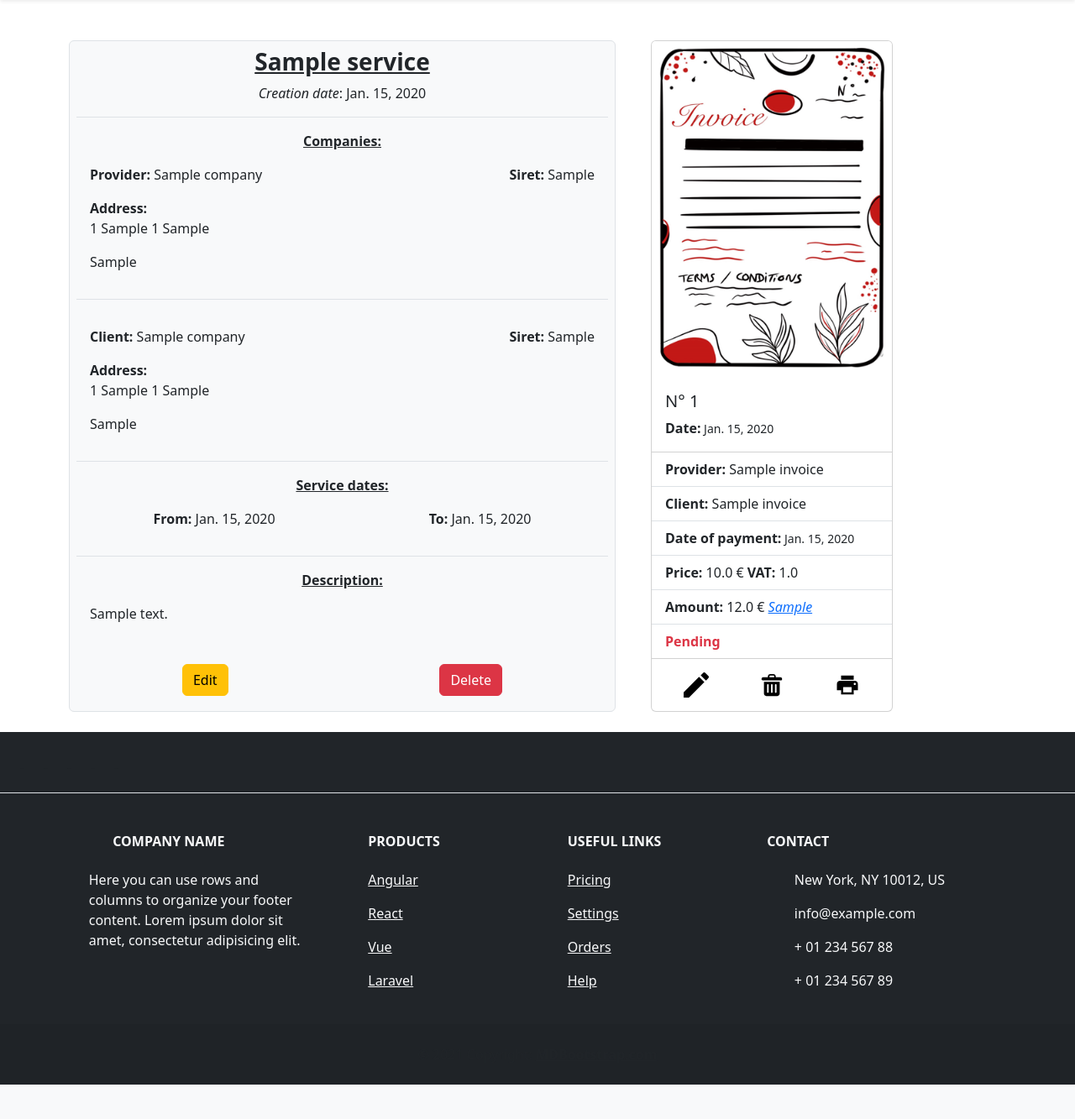
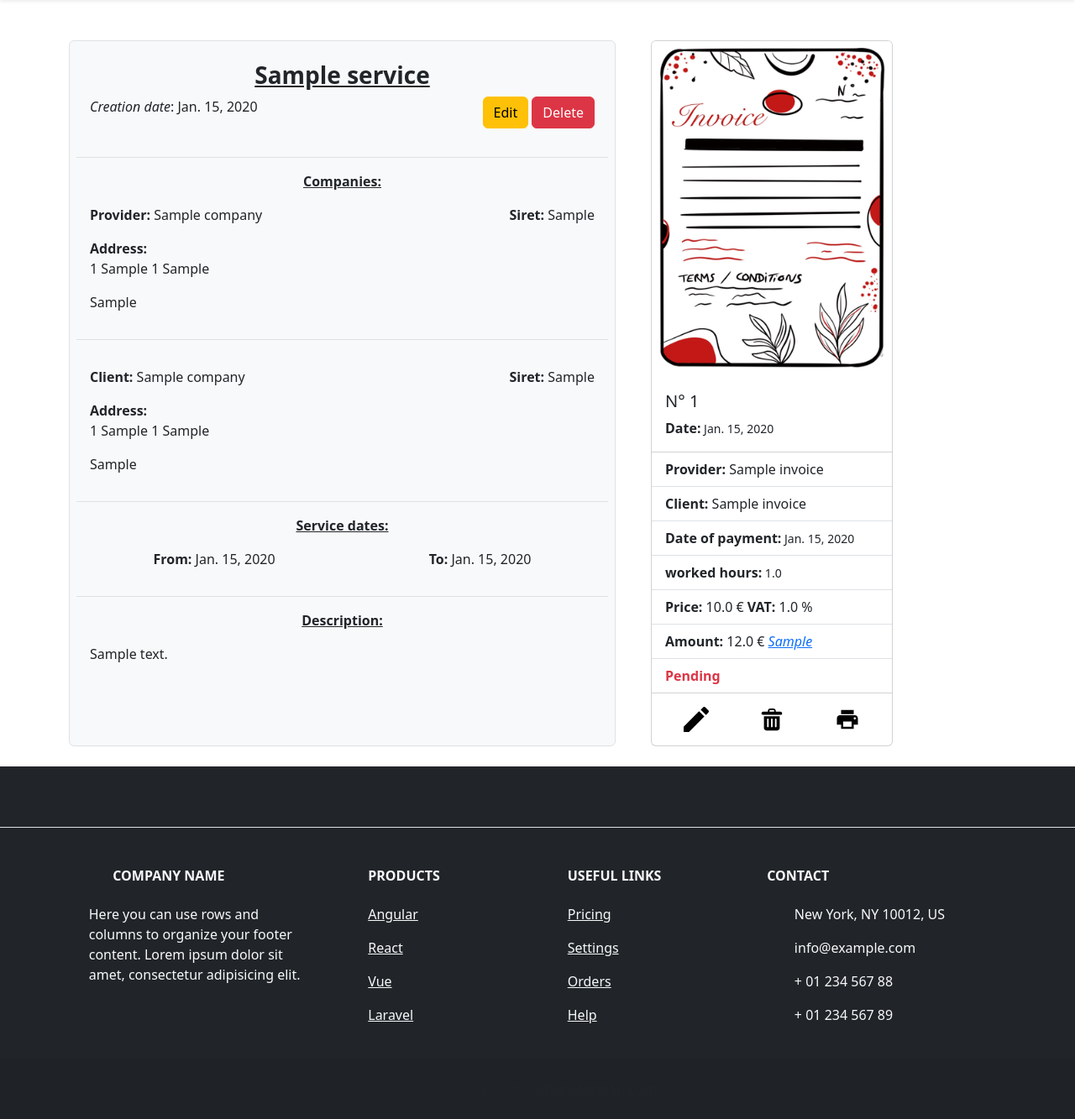
Before and after one commit to Mambroise/Invocing_app, a Django app: page /en/show_service/1/ in a window 1280 px wide. Shown: the part 56-1389 px from the top of the page at 84% size. Before the commit the page ends 1348 px from the top, so only its background shows below. Run offline with Django 5.2, Linux system fonts and the light colour scheme; a user stored in the database is signed in; tables that the repository leaves empty hold one stand-in row (values such as "Sample post"); data that the repository does not hold is empty.

Commit message:
update service second part

```diff
--- a/Django project/facturasieli/templates/facturasieli/service/service.html
+++ b/Django project/facturasieli/templates/facturasieli/service/service.html
@@ -39,7 +39,7 @@
             <div class="d-flex justify-content-center mt-4">
                 <div class="w-100">
                     <a href="{% url 'facturasieli:service_form' %}" class="btn btn-warning mb-4">{% translate 'New service' %}</a>
-                    <table class="table table-striped">
+                    <table class="table table-hover">
                         <thead>
                           <tr>
                             <th scope="col">{% translate 'Title' %}</th>
@@ -79,7 +79,7 @@
         <div class="mt-4">
             <div class="d-flex justify-content-center mt-4">
                 <div class="w-100">
-                    <table class="table table-striped">
+                    <table class="table table-hover">
                         <thead>
                           <tr>
                             <th scope="col">{% translate 'Title' %}</th>
--- a/Django project/facturasieli/templates/facturasieli/service/service_form.html
+++ b/Django project/facturasieli/templates/facturasieli/service/service_form.html
@@ -27,7 +27,7 @@
     <div class="d-flex justify-content-center mt-4">
         <div>
             <a href="{% url 'facturasieli:service' request.profile.id %}" class="btn btn-warning mb-4">{% translate 'Back' %}</a>
-            <form action="{% url 'facturasieli:service_form' %}" method="post">
+            <form method="post">
                 {% csrf_token %}
                 {{form.as_p}}
                 <button type="submit" class="btn btn-success" value="List">{% translate 'Create' %}</button>
--- a/Django project/facturasieli/templates/facturasieli/service/show_service.html
+++ b/Django project/facturasieli/templates/facturasieli/service/show_service.html
@@ -14,7 +14,7 @@
 {% block content %}
     <!-- display messages -->
     {% if messages %}
-    <div class="messages">
+    <div class="messages mt-3">
         {% for message in messages %}
         <div class="alert {% if message.tags %}alert-{{ message.tags }}{% endif %}" role="alert">
             {{ message }}
@@ -28,8 +28,21 @@
         <div class="row">
             <!-- service side -->
             <div class="col-7 p-2 border border-1 border-opacity-25 rounded-2 bg-body-tertiary">
+              <div class="p-3">
+
                 <h3 class="text-center"><u><strong>{{ service.title|capfirst }}</strong></u></h3>
-                <p class="text-center"><i>{% translate 'Creation date' %}</i>: {{ service.issue_date }}</p>
+                {% if service.company_client.id == request.profile.company.id %}
+                <div class="float-end">
+                    <a href="{% url 'facturasieli:update_service' service.id %}" class="btn btn-warning" >{% translate 'Edit' %}
+                    </a>
+                    <a href="{% url 'facturasieli:delete_service' service.id %}"
+                    class="btn btn-danger"
+                    onclick="return confirm(`{% translate 'Do you really want to delete the service' %} ?`)">{% translate 'Delete' %}
+                    </a>
+                </div>
+                {% endif %}
+                  <p><i>{% translate 'Creation date' %}</i>: {{ service.issue_date }}</p>
+              </div>
                 <div class="border-top border-bottom my-3 p-3">
                     <p class="text-center"><strong><u>{% translate 'Companies:' %}</u></strong></p>
                     <div class="d-flex justify-content-between">
@@ -60,16 +73,7 @@
                     <p class="text-center"><strong><u>{% translate 'Description:' %}</u></strong></p>
                     <p>{{ service.description }}</p>
                 </div>
-                {% if service.company_client.id == request.profile.company.id %}
-                <div class="d-flex justify-content-around">
-                    <a href="{% url 'facturasieli:update_service' service.id %}" class="btn btn-warning" >{% translate 'Edit' %}
-                    </a>
-                    <a href="{% url 'facturasieli:delete_service' service.id %}"
-                    class="btn btn-danger"
-                    onclick="return confirm(`{% translate 'Do you really want to delete the service' %} ?`)">{% translate 'Delete' %}
-                    </a>
-                </div>
-                {% endif %}
+
             </div>
             <!-- invoice side -->
             <div class="col-4 d-flex justify-content-center">
@@ -84,17 +88,20 @@
                     <ul class="list-group list-group-flush">
                       <li class="list-group-item">
                         <strong>{% translate 'Provider:' %}</strong> {{ service.invoice.name_provider }}
-                    </li>
+                      </li>
                       <li class="list-group-item">
                         <strong>{% translate 'Client:' %}</strong> {{ service.invoice.name_client }}
-                    </li>
+                      </li>
                       <li class="list-group-item">
                         <strong>{% translate 'Date of payment:' %}</strong><small> {{ service.invoice.due_date }}</small>
-                    </li>
+                      </li>
+                      <li class="list-group-item">
+                        <strong>{% translate 'worked hours:' %}</strong><small> {{ service.invoice.hours }}</small>
+                      </li>
                       <li class="list-group-item">
                         <strong>{% translate 'Price:' %}</strong> {{ service.invoice.amount_excluding_tax }} €
-                        <strong>{% translate 'VAT:' %}</strong> {{ service.invoice.tax }}
-                    </li>
+                        <strong>{% translate 'VAT:' %}</strong> {{ service.invoice.tax }} %
+                      </li>
                       <li class="list-group-item">
                         <strong>{% translate 'Amount:' %}</strong> {{ total }} €
                         <i class="text-primary"><u>{{ service.invoice.kind_of_payment }}</u></i>
```
Also changed, not shown: Django project/facturasieli/views/service/service_form_view.py (+37 -0 lines).
